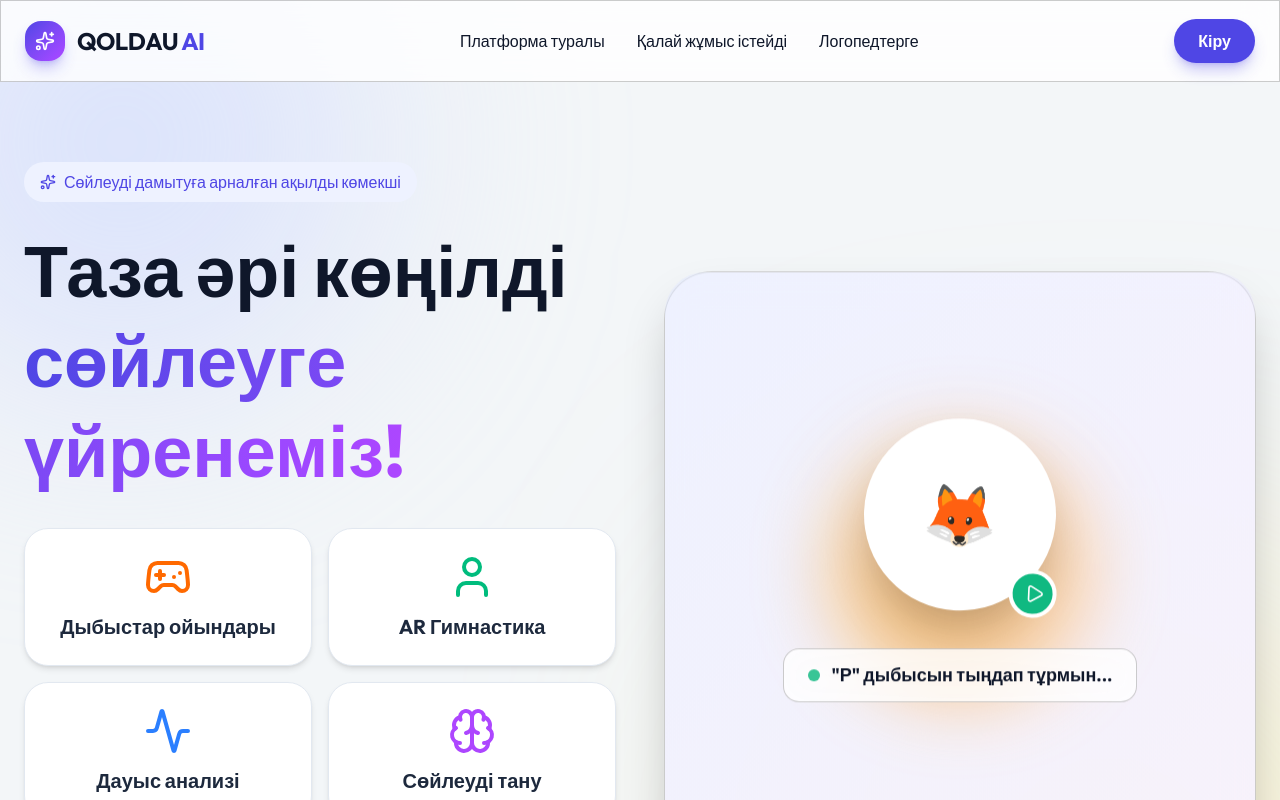
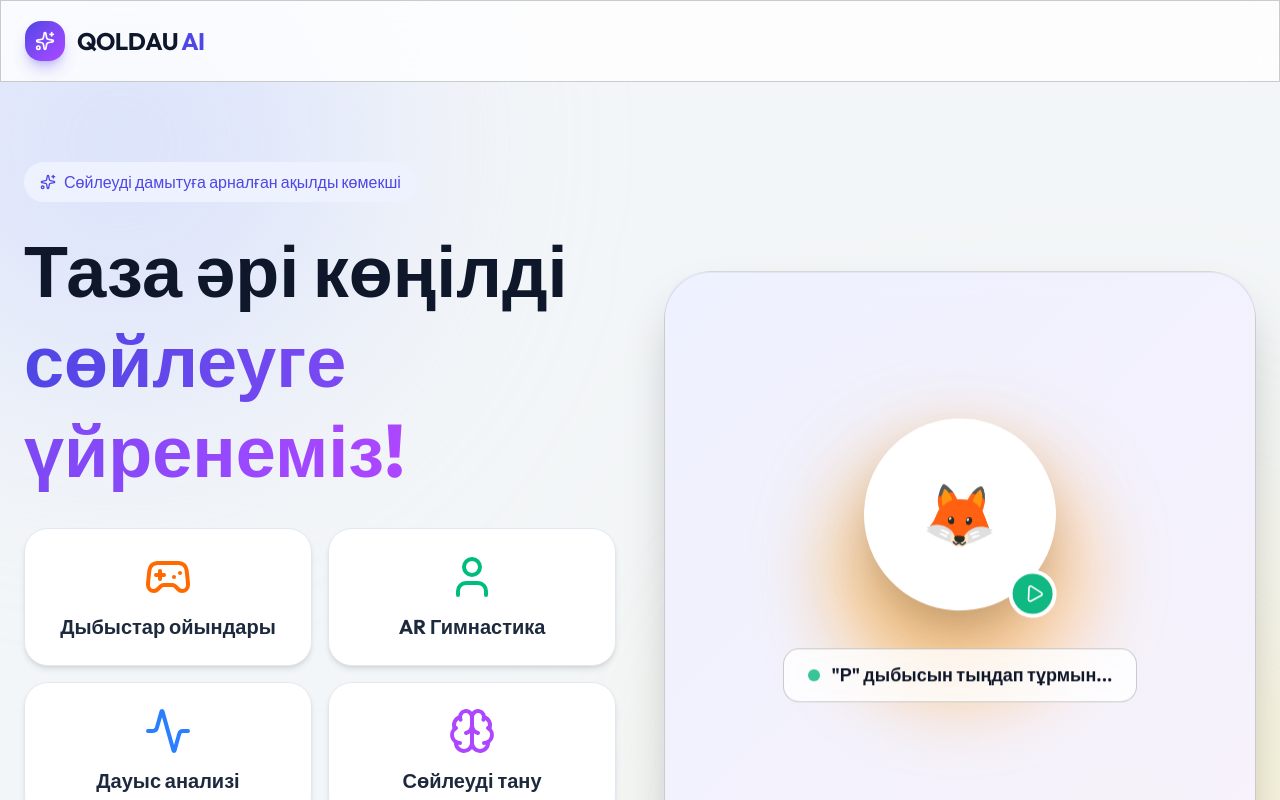
Before and after one commit to Nurbol876047/qoldau-ai, a Next.js app: page / in a window 1280 px wide. Shown: the top 800 px of the page. Built offline with nearby package versions, Linux system fonts and the light colour scheme.

Commit message:
chore: Remove top navigation links and login button

```diff
--- a/src/app/page.tsx
+++ b/src/app/page.tsx
@@ -24,17 +24,7 @@ export default function LandingPage() {
             </span>
           </div>
 
-          <div className="hidden md:flex items-center gap-8 font-medium">
-            <a href="#features" className="hover:text-primary transition-colors">Платформа туралы</a>
-            <a href="#demo" className="hover:text-primary transition-colors">Қалай жұмыс істейді</a>
-            <a href="#therapists" className="hover:text-primary transition-colors">Логопедтерге</a>
-          </div>
-
-          <div className="flex items-center gap-4">
-            <button className="px-6 py-2.5 rounded-full bg-primary text-white font-semibold shadow-lg shadow-primary/30 hover:bg-primary-hover hover:scale-105 transition-all">
-              Кіру
-            </button>
-          </div>
+          {/* Removed navigation links and login button as requested */}
         </div>
       </header>
 
```
